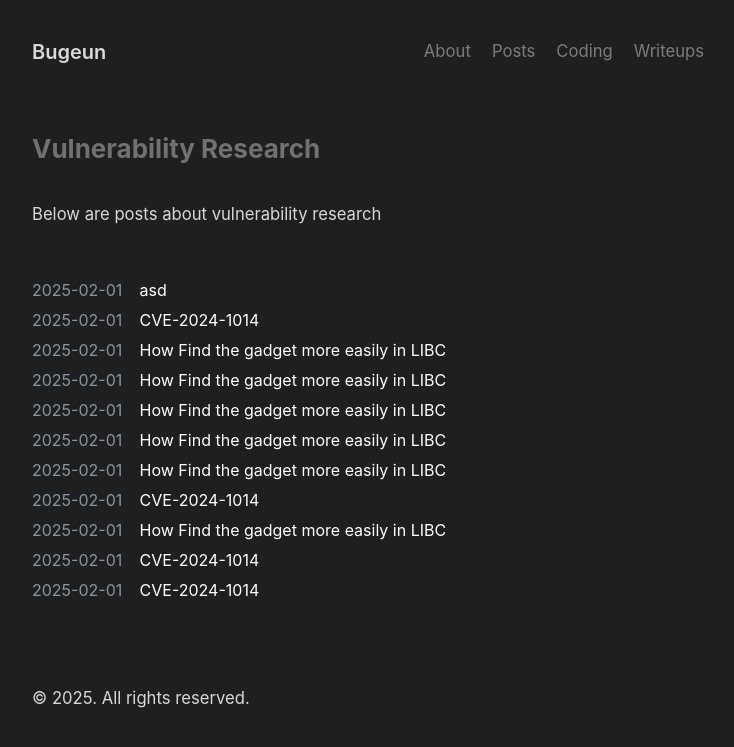
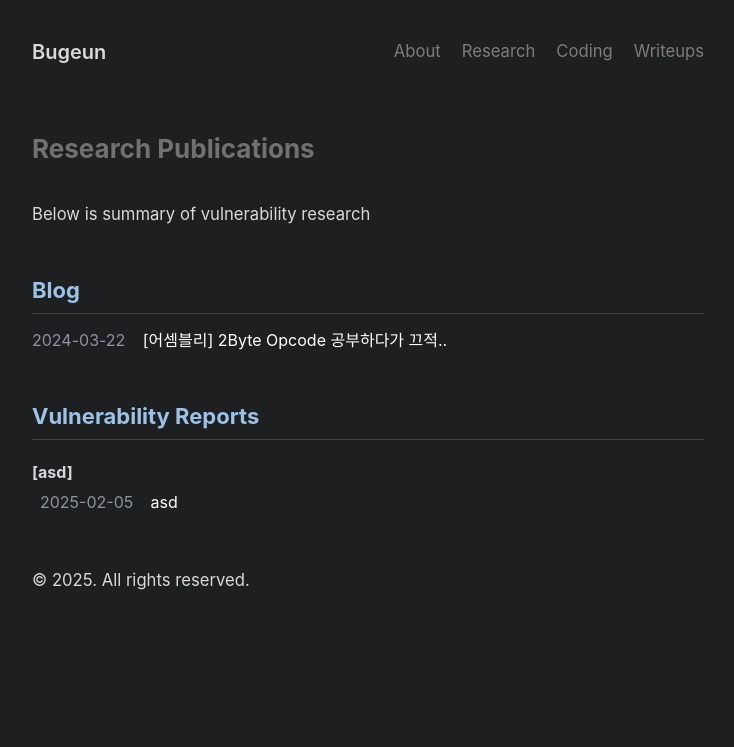
Before and after one commit to Bugeun/Bugeun.github.io, a Jekyll site: the page built from archive.md, in a window 1280 px wide. Shown: the top 747 px of the page, without its empty margins (272-1006 px from the left). Built offline with Jekyll 4.4.1, drawn with Linux system fonts in a browser that asks for light colours.

Commit message:
대규모업데이트

```diff
--- a/_config.yml
+++ b/_config.yml
@@ -10,7 +10,6 @@ plugins:
   - jekyll-gist
   - jekyll-paginate
   - jekyll-seo-tag
-  - jekyll-get-json
 
 # Optimize Jekyll
 exclude:
@@ -46,14 +45,14 @@ nav:
   - title: About
     url: /about
 
-  - title: Posts
+  - title: Research
     url: /archive
 
   - title: Coding
     url: /Coding
 
   - title: Writeups
-    url: https://bugeun1007.tistory.com/
+    url: https://bugeun1007.tistory.com/category/CTF%2CWargame
 
 # Category
 collections:
--- a/_posts/2025-02-05-asd.md
+++ b/_posts/Blogger/2025-02-05-asd.md
@@ -1,7 +1,9 @@
 ---
 title: "asd"
 date: 2025-02-05
-categories: blogger
+categories:
+- Vulnerability Reports
+- asd
 ---
 
  asd
--- a/_posts/VR/Posts/Exploit/2025-01-29-asd copy 10.md
+++ /dev/null
@@ -1,8 +0,0 @@
----
-title: "CVE-2024-1014"
-date: 2025-02-01
-categories:
-  - Posts
-  - Exploit
----
-Exploit 개발 과정에 대한 설명...
--- a/_posts/VR/Posts/Exploit/2025-01-29-asd copy 11.md
+++ /dev/null
@@ -1,8 +0,0 @@
----
-title: "CVE-2024-1014"
-date: 2025-02-01
-categories:
-  - Posts
-  - Exploit
----
-Exploit 개발 과정에 대한 설명...
--- a/_posts/VR/Posts/Exploit/2025-01-29-asd copy 2.md
+++ /dev/null
@@ -1,8 +0,0 @@
----
-title: "How Find the gadget more easily in LIBC "
-date: 2025-02-01
-categories:
-  - Posts
-  - Exploit
----
-Exploit 개발 과정에 대한 설명...
--- a/_posts/VR/Posts/Exploit/2025-01-29-asd copy 3.md
+++ /dev/null
@@ -1,8 +0,0 @@
----
-title: "CVE-2024-1014"
-date: 2025-02-01
-categories:
-  - Posts
-  - Exploit
----
-Exploit 개발 과정에 대한 설명...
--- a/_posts/VR/Posts/Exploit/2025-01-29-asd copy 4.md
+++ /dev/null
@@ -1,8 +0,0 @@
----
-title: "How Find the gadget more easily in LIBC "
-date: 2025-02-01
-categories:
-  - Posts
-  - Exploit
----
-Exploit 개발 과정에 대한 설명...
--- a/_posts/VR/Posts/Exploit/2025-01-29-asd copy 5.md
+++ /dev/null
@@ -1,8 +0,0 @@
----
-title: "How Find the gadget more easily in LIBC "
-date: 2025-02-01
-categories:
-  - Posts
-  - Exploit
----
-Exploit 개발 과정에 대한 설명...
--- a/_posts/VR/Posts/Exploit/2025-01-29-asd copy 6.md
+++ /dev/null
@@ -1,8 +0,0 @@
----
-title: "How Find the gadget more easily in LIBC "
-date: 2025-02-01
-categories:
-  - Posts
-  - Exploit
----
-Exploit 개발 과정에 대한 설명...
--- a/_posts/VR/Posts/Exploit/2025-01-29-asd copy 7.md
+++ /dev/null
@@ -1,8 +0,0 @@
----
-title: "How Find the gadget more easily in LIBC "
-date: 2025-02-01
-categories:
-  - Posts
-  - Exploit
----
-Exploit 개발 과정에 대한 설명...
--- a/_posts/VR/Posts/Exploit/2025-01-29-asd copy 8.md
+++ /dev/null
@@ -1,8 +0,0 @@
----
-title: "How Find the gadget more easily in LIBC "
-date: 2025-02-01
-categories:
-  - Posts
-  - Exploit
----
-Exploit 개발 과정에 대한 설명...
--- a/_posts/VR/Posts/Exploit/2025-01-29-asd copy 9.md
+++ /dev/null
@@ -1,8 +0,0 @@
----
-title: "CVE-2024-1014"
-date: 2025-02-01
-categories:
-  - Posts
-  - Exploit
----
-Exploit 개발 과정에 대한 설명...
--- a/archive.md
+++ b/archive.md
@@ -30,23 +30,23 @@ title: Archive
   }
 </style>
 
-<b><span style = " color: rgba(207, 203, 203, 0.48);font-size: 1.3em;margin-right: 1em;"> Vulnerability Research </span></b>
+<b><span style = " color: rgba(207, 203, 203, 0.48);font-size: 1.3em;margin-right: 1em;"> Research Publications </span></b>
 <br>
 <br>
-<small>Below are posts about vulnerability research</small>
+<small>Below is summary of vulnerability research</small>
 <br>
 <br>
 
 {% assign postsByCategory = site.posts | group_by_exp: "post", "post.categories.first" %}
 
 {% for category in postsByCategory %}
-{% if category.name != "Coding" and category.name != "Analysis Reports" %}
+{% if category.name != "Coding" and category.name != "Vulnerability Reports" %}
   <p style="line-height: 2em;">
-  <!--
+
   <div><b><span style="color: rgb(156, 195, 231); font-size: 1.1em;margin-right: 1.2em; margin: 0em;"> {{ category.name }} </span></b></div>
- -->
+  <hr>
 
-  {% if category.name == "Posts" %}
+  {% if category.name == "Blog" %}
       <ul style="list-style: none; padding: 0; margin: 0;">
       {% for post in category.items %}
         <li style="margin-bottom: 0.3em;">
@@ -83,14 +83,15 @@ title: Archive
 {% endfor %}
 
 {% assign postsByCategory = site.posts | group_by_exp: "post", "post.categories.first" %}
+
 {% for category in postsByCategory %}
-{% if category.name == "Analysis Reports" %}
+{% if category.name == "Vulnerability Reports" %}
   <p style="line-height: 2em;">
   <div><b><span style="color: rgb(156, 195, 231); font-size: 1.1em;margin-right: 1.2em; margin: 0em;"> {{ category.name }} </span></b></div>
   <hr>
 
 <!-- Analysis Reports -->
-  {% if category.name == "Analysis Reports" %}
+  {% if category.name == "Vulnerability Reports" %}
   {% assign subCategories = category.items | where_exp: "post", "post.categories.size > 1" | group_by_exp: "post", "post.categories[1]" %}
   {% for subCategory in subCategories %}
   <p style="line-height: 1.5;">
```
Also changed, not shown: _posts/Coding/2024-03-22-[어셈블리]-2byte-opcode-공부하다가-끄적...md (added, +57 -0 lines), _posts/Coding/2024-03-28-[비트-역산]-부분-집합의-개수-구하기.md (added, +87 -0 lines), _posts/Coding/2024-03-29-x86-64의-procedure-call.md (added, +47 -0 lines), _posts/Tistory/2024-03-22-[어셈블리]-2byte-opcode-공부하다가-끄적...md (added, +7 -0 lines), _posts/VR/Posts/Reversing, Analysis/2025-01-29-asd copy 2.md (deleted, +0 -8 lines), parser.py (+214 -12 lines).
